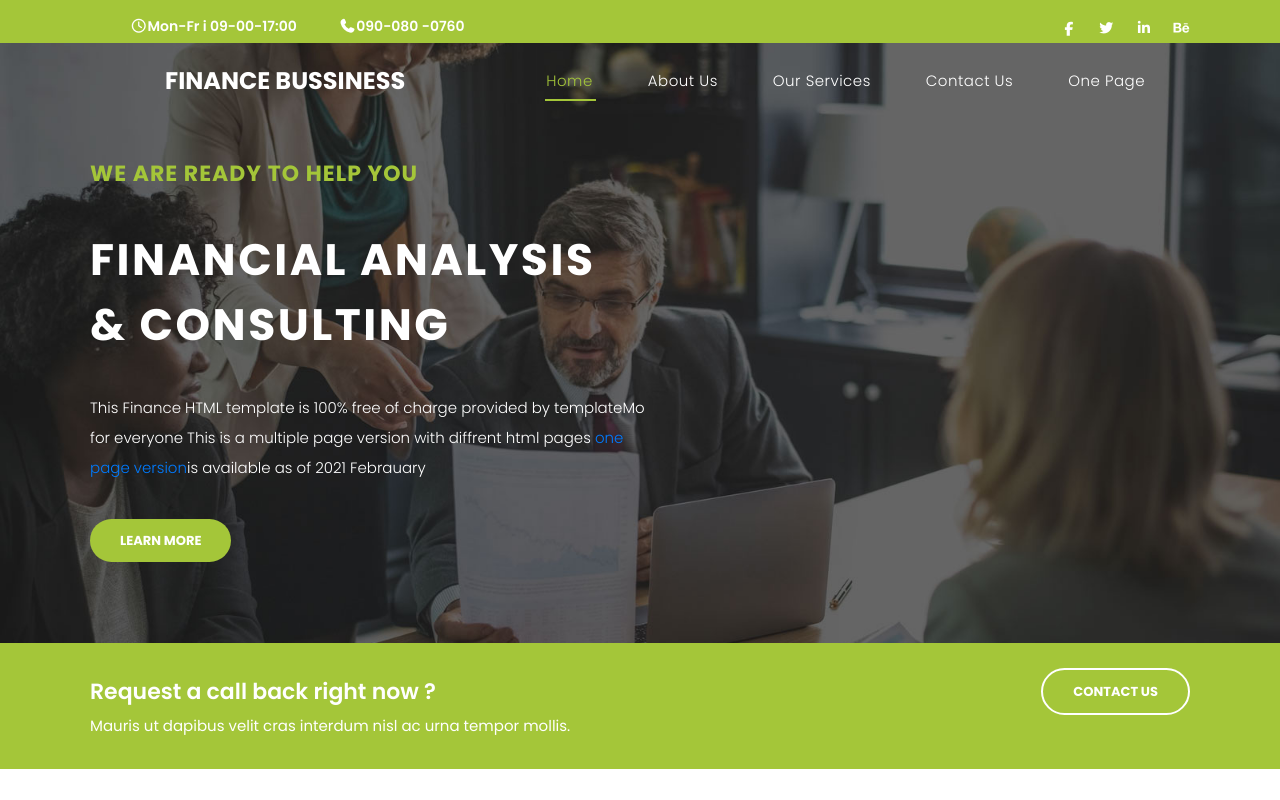
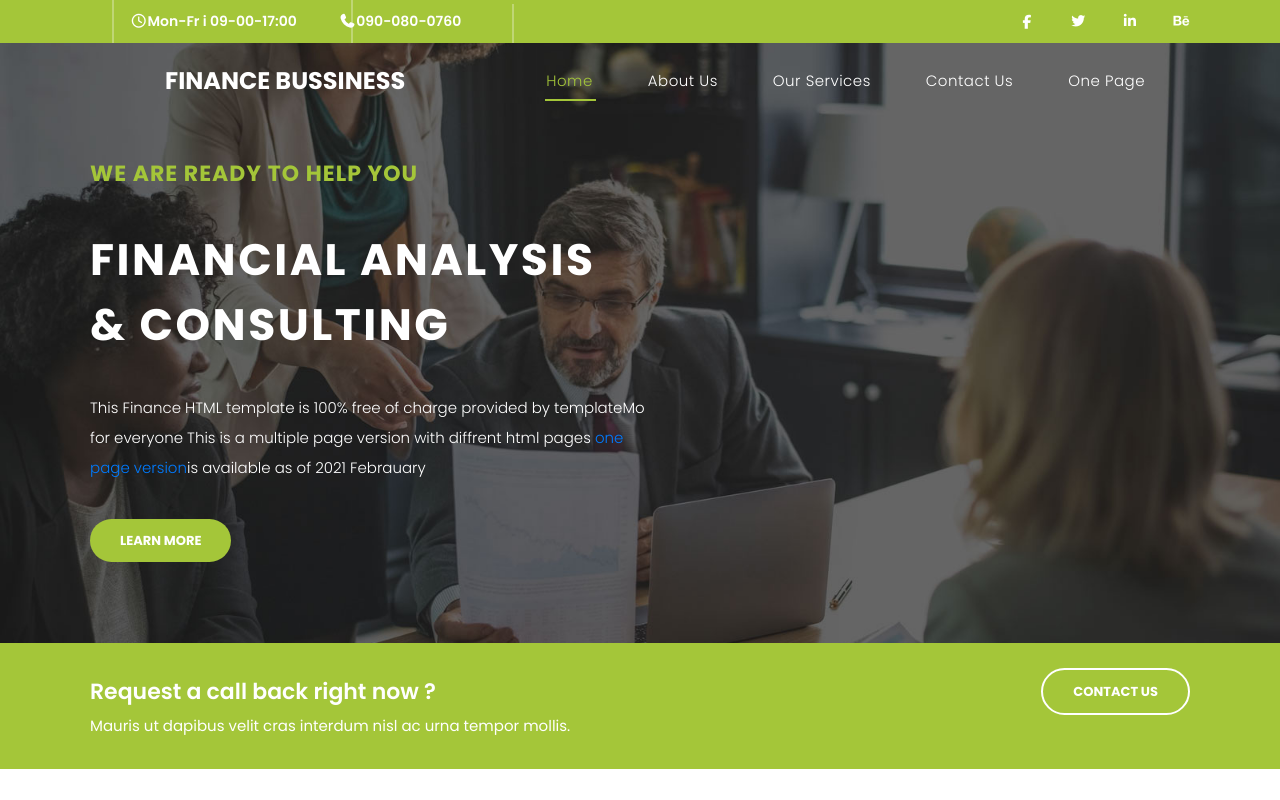
Before and after one commit to shrashti750/Bussiness, a plain HTML site: page index.html in a window 1280 px wide. Shown: the top 800 px of the page. Drawn offline with Linux system fonts and the light colour scheme; a web font is replaced by a local one.

Commit message:
Completed design section

```diff
--- a/index.html
+++ b/index.html
@@ -40,10 +40,11 @@ section.banner-section4 {
 
     <div class="sub-header1">
         <ul class="icn">
-            <a href="javascript.void(())" class="main-icn"><li><i class="fa-regular fa-clock"></i>Mon-Fr
+            <a href="javascript.void(())" class="main-icn"><li class="phone"></li><i class="fa-regular fa-clock"
+            class="icn-clock"></i>Mon-Fr
                 i 09-00-17:00</li></a>
-            <a href="javascript.vois(())" class="main-icn"><li><i class="fa-solid fa-phone"></i>090-080
-                -0760</li></a>
+            <a href="javascript.void(())" class="main-icn"><li class="phone-clk">
+                <i class="fa-solid fa-phone"></i>090-080-0760</li></a>
         </ul>
     </div>
 
--- a/sheet/style.css
+++ b/sheet/style.css
@@ -17,12 +17,46 @@ li{
     list-style-type:none;
 }
 
+li.phone::after {
+    position: absolute;
+    content: "";
+    background: rgba(250,250,250,0.3);
+    height: 50px;
+    width: 2px;
+    left: -18px;
+    top: -14px;
+}
+li.phone{
+    position:relative;
+}
+li.phonr-clk{
+    position:relative;
+}
+li.phone-clk::after {
+    position: absolute;
+    content: "";
+    background: rgba(250,250,250,0.3);
+    height: 50px;
+    width: 2px;
+    left: 351px;
+    top: -6px;
+}
+li.phone-clk::before {
+    position: absolute;
+    content: "";
+    background: rgba(250,250,250,0.3);
+    height: 50px;
+    width: 2px;
+    left: 512px;
+    top: 4px;
+}
 ul {
     display: flex;
 }
 .sub-header {
     display: flex;
     justify-content: space-between;
+    align-items:center;
     height: 43px;
 }
 
@@ -37,6 +71,11 @@ a.main-icn {
 ul.icon {
     display: flex;
     gap: 20px;
+    align-items: center;
+}
+ul.icon {
+    display: flex;
+    gap: 34px;
     align-items: center;
 }
 ul.icn {
```
